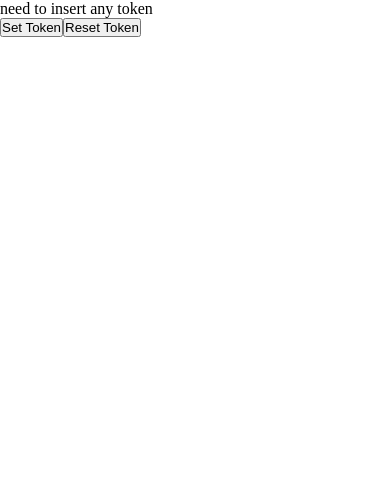
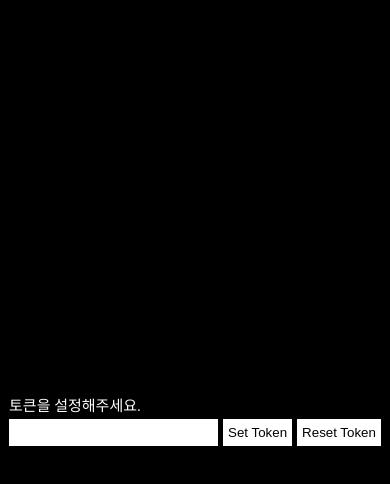
Before and after one commit to jiwooproity/my-hooks, a React (Vite) app: page /use-local-storage in a window 390 px wide. Shown: the top 484 px of the page. Built offline with nearby package versions, Linux system fonts and the light colour scheme.

Commit message:
Feat: Resizing에 따른 PC, 모바일 반응형 훅

```diff
--- a/src/guide/useAudio/index.tsx
+++ b/src/guide/useAudio/index.tsx
@@ -115,30 +115,20 @@ const BlockBar = ({ progress }: { progress: number }) => {
     <AudioBlockBar>
       <AudioBlockPercent>{`${progress.toFixed(1)}%`}</AudioBlockPercent>
       {Array.from(Array(100 / 10), (_, i) => (i + 1) * 10).map((arr) => (
-        <AudioCurrentBar
-          key={arr}
-          className={`${arr <= progress ? "active" : ""}`}
-        />
+        <AudioCurrentBar key={arr} className={`${arr <= progress ? "active" : ""}`} />
       ))}
     </AudioBlockBar>
   );
 };
 
-const TimeStamp = ({
-  currentTime,
-  totalTime,
-}: {
-  currentTime: string;
-  totalTime: string;
-}) => {
+const TimeStamp = ({ currentTime, totalTime }: { currentTime: string; totalTime: string }) => {
   return `${currentTime} / ${totalTime}`;
 };
 
 export const GuideUseAudio = () => {
-  const [_, progress, totalTime, currentTime, play, onToggle, onUpdate] =
-    useAudio({
-      resource: song,
-    });
+  const [, progress, totalTime, currentTime, play, onToggle, onUpdate] = useAudio({
+    resource: song,
+  });
 
   return (
     <Container>
@@ -148,12 +138,8 @@ export const GuideUseAudio = () => {
         <TimeStamp currentTime={currentTime} totalTime={totalTime} />
         <AudioToggle onClick={onToggle}>{play ? "Pause" : "Play"}</AudioToggle>
         <AudioChangeBtnWrapper>
-          <AudioChangeBtn onClick={() => onUpdate(song)}>
-            Song No.1
-          </AudioChangeBtn>
-          <AudioChangeBtn onClick={() => onUpdate(song2)}>
-            Song No.2
-          </AudioChangeBtn>
+          <AudioChangeBtn onClick={() => onUpdate(song)}>Song No.1</AudioChangeBtn>
+          <AudioChangeBtn onClick={() => onUpdate(song2)}>Song No.2</AudioChangeBtn>
         </AudioChangeBtnWrapper>
       </AudioController>
     </Container>
--- a/src/guide/useLocalStorage/index.tsx
+++ b/src/guide/useLocalStorage/index.tsx
@@ -1,16 +1,93 @@
+import { ChangeEvent, useState } from "react";
 import { useLocalStorage } from "@hooks";
+import styled from "styled-components";
+
+const Container = styled.div`
+  width: 100%;
+  height: 100vh;
+  display: flex;
+  justify-content: center;
+  align-items: center;
+  background-color: black;
+`;
+
+const TokenInfoBox = styled.div`
+  display: flex;
+  flex-direction: column;
+  justify-content: center;
+  align-items: flex-start;
+  gap: 5px;
+`;
+
+const TokenInput = styled.input`
+  padding: 5px;
+  font-size: 15px;
+  line-height: 15px;
+  border: none;
+
+  &:focus {
+    outline: none;
+  }
+`;
+
+const TokenValueText = styled.span`
+  font-size: 15px;
+  line-height: 15px;
+  color: white;
+`;
+
+const ControlUIWrapper = styled.div`
+  display: flex;
+  justify-content: center;
+  align-items: center;
+  gap: 5px;
+`;
+
+const TokenControlBtn = styled.button`
+  height: 27px;
+  padding: 5px;
+  border: none;
+  cursor: pointer;
+  background-color: white;
+  color: black;
+
+  &:hover {
+    background-color: #ff2727;
+    color: white;
+  }
+
+  transition: background-color 0.2s ease, color 0.2s ease;
+`;
 
 export const GuideUseLocalStorage = () => {
-  const [token, setToken, removeToken] = useLocalStorage({
-    key: "token",
-    value: "need to insert any token",
+  const [key, token, setToken, removeToken] = useLocalStorage({
+    key: "user-id",
+    value: "",
   });
 
+  const [insert, setInsert] = useState("");
+
+  const onChange = (e: ChangeEvent<HTMLInputElement>) => {
+    const { value } = e.target;
+    setInsert(value);
+  };
+
+  const saveToken = () => {
+    setToken(insert);
+  };
+
   return (
-    <div>
-      <p>{token}</p>
-      <button onClick={() => setToken("Ew2313sd")}>Set Token</button>
-      <button onClick={removeToken}>Reset Token</button>
-    </div>
+    <Container>
+      <TokenInfoBox>
+        <TokenValueText>
+          {token ? `Key: ${key} / Token: ${token}` : "토큰을 설정해주세요."}
+        </TokenValueText>
+        <ControlUIWrapper>
+          <TokenInput name="token-value" value={insert} onChange={onChange} />
+          <TokenControlBtn onClick={saveToken}>Set Token</TokenControlBtn>
+          <TokenControlBtn onClick={removeToken}>Reset Token</TokenControlBtn>
+        </ControlUIWrapper>
+      </TokenInfoBox>
+    </Container>
   );
 };
--- a/src/hooks/use-audio.ts
+++ b/src/hooks/use-audio.ts
@@ -73,11 +73,14 @@ const useAudio = (props: PropsTypes): ReturnTypes => {
   useEffect(() => {
     audio.addEventListener("pause", onPause);
     audio.addEventListener("timeupdate", timeUpdate);
+  }, [audio]);
+
+  useEffect(() => {
     return () => {
       audio.removeEventListener("pause", onPause);
       audio.removeEventListener("timeupdate", timeUpdate);
     };
-  }, [audio]);
+  }, []);
 
   return [audio, progress, totalTime, currentTime, play, onToggle, onUpdate];
 };
--- a/src/hooks/use-local-storage.ts
+++ b/src/hooks/use-local-storage.ts
@@ -5,7 +5,12 @@ type PropsTypes = {
   value: string; // default value
 };
 
-type ReturnTypes = [string | null, (value: string) => void, () => void];
+type ReturnTypes = [
+  string | null,
+  string | null,
+  (value: string) => void,
+  () => void
+];
 
 const useLocalStorage = (props: PropsTypes): ReturnTypes => {
   const { key, value } = props;
@@ -29,7 +34,7 @@ const useLocalStorage = (props: PropsTypes): ReturnTypes => {
     localStorage.setItem(key, value);
   }, []);
 
-  return [token, setStorage, removeStorage];
+  return [key, token, setStorage, removeStorage];
 };
 
 export default useLocalStorage;
```
Also changed, not shown: src/guide/useCheckMedia/index.ts (added, +31 -0 lines).
